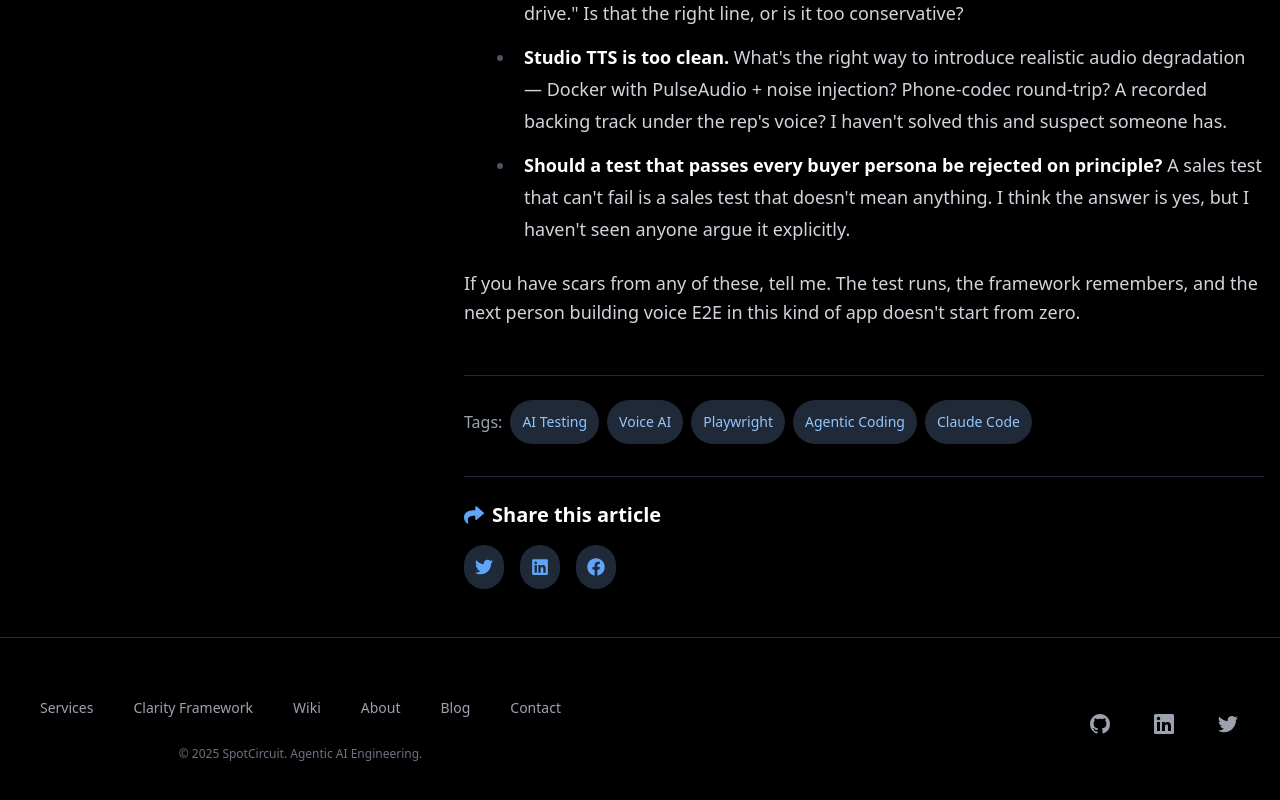
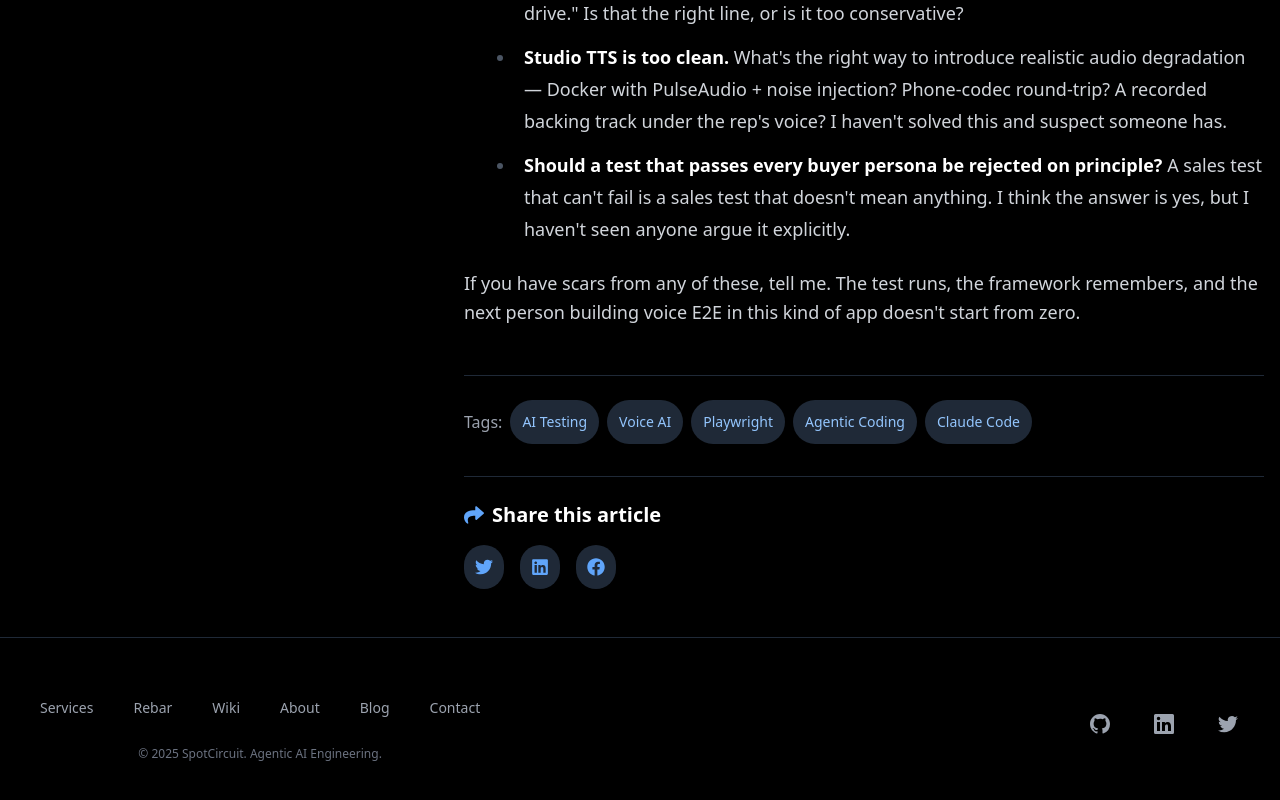
Before and after one commit to spotcircuit/spotcircuit, a Next.js app: page /blog/two-agents-voice-no-human in a window 1280 px wide. Shown: the part 6976-7776 px from the top of the page. Built offline with nearby package versions, Linux system fonts and the light colour scheme; no server answers.

Commit message:
footer: rename 'Clarity Framework' link to 'Rebar'

```diff
--- a/components/Footer.tsx
+++ b/components/Footer.tsx
@@ -5,7 +5,7 @@ import Link from 'next/link';
 const navigation = {
   main: [
     { name: 'Services', href: '/services' },
-    { name: 'Clarity Framework', href: '/clarity' },
+    { name: 'Rebar', href: '/clarity' },
     { name: 'Wiki', href: 'https://spotcircuit.github.io/clarity-wiki-site/' },
     { name: 'About', href: '/about' },
     { name: 'Blog', href: '/blog' },
```
